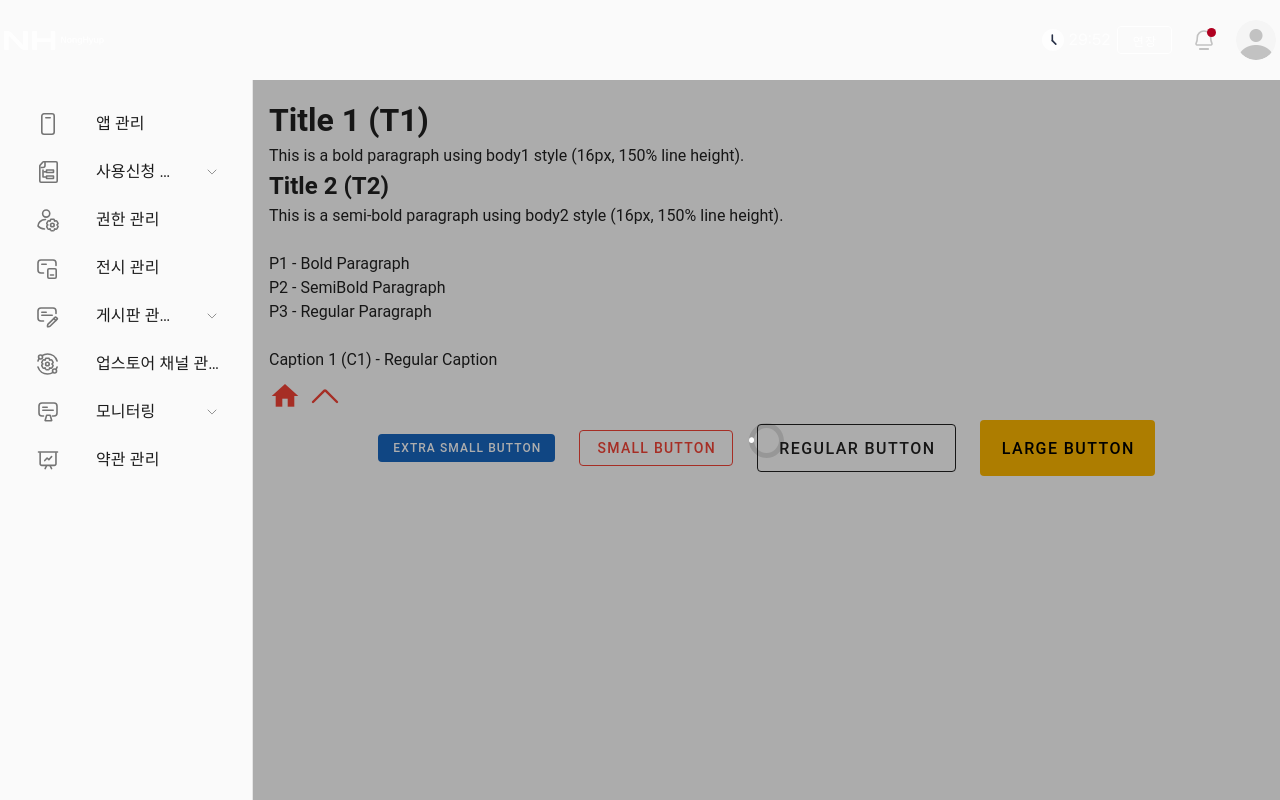
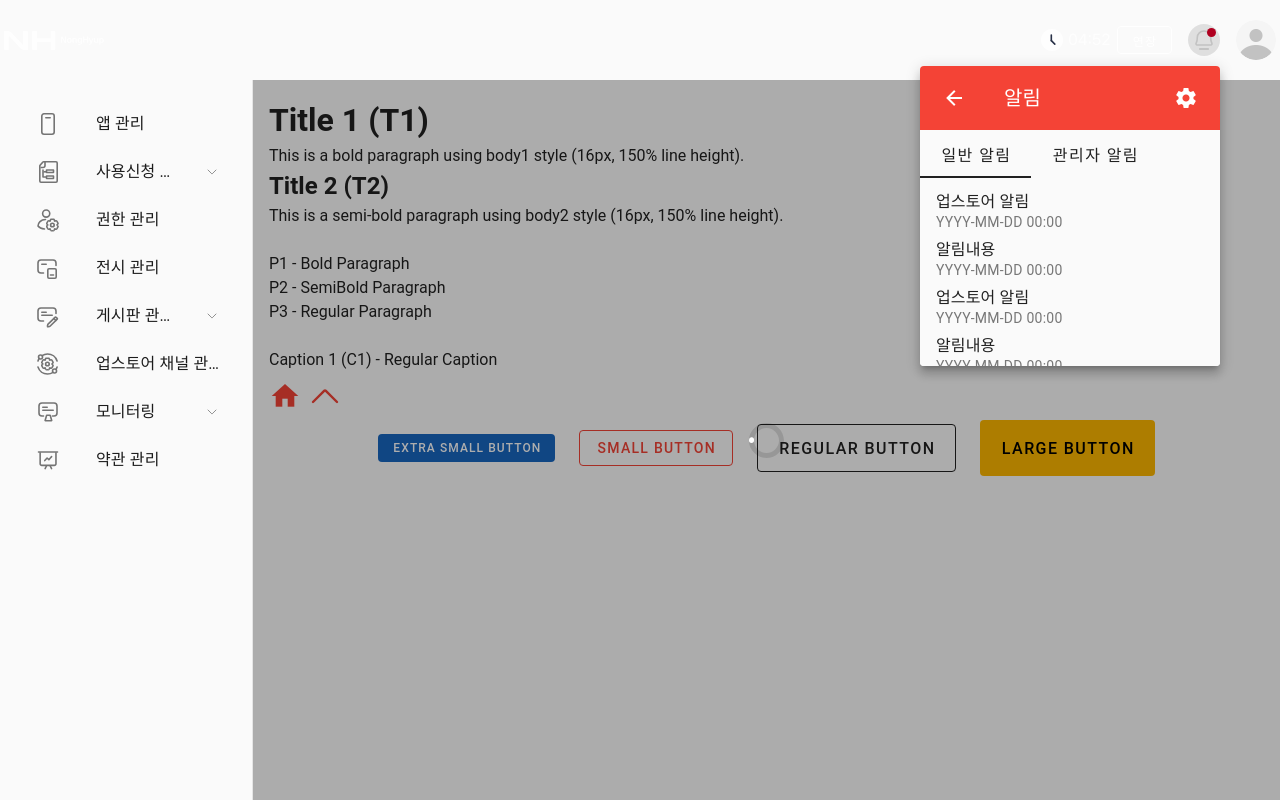
Before and after one commit to s31237737/nh-bo, a Vue app: page / in a window 1280 px wide. Both pictures are taken after a click on the button 1204 px from the left and 40 px from the top of the page. Built offline with nearby package versions, Linux system fonts and the light colour scheme.

Commit message:
header 작업중

```diff
--- a/src/components/Header.vue
+++ b/src/components/Header.vue
@@ -11,6 +11,7 @@
       />
     </template>
     <template #append>
+      <!-- 로그인연장 -->
       <div class="login-session">
         <span class="timer">
           <v-icon
@@ -29,33 +30,15 @@
           연장
         </v-btn>
       </div>
-
-      <v-btn
-        icon
-        size="32"
-      >
-        <!-- 알림이 있을 때만 v-badge가 보이도록 조건부 렌더링 -->
-        <v-badge
-          v-if="hasNotification"
-          dot
-          color="error"
-        >
-          <v-icon
-            icon="custom:alarm"
-            color="#c2c2c2"
-            size="32"
-          />
-        </v-badge>
-        <v-icon
-          v-else
-          icon="custom:alarm"
-          color="white"
-          size="32"
-        />
-      </v-btn>
+      <!-- 알림 -->
+      <Alram />
+      <!-- 프로필 -->
+      <v-menu>
+        <template #activator="{ props }">
           <v-btn
             icon
             size="40"
+            v-bind="props"
           >
             <v-avatar>
               <img
@@ -64,6 +47,18 @@
               >
             </v-avatar>
           </v-btn>
+        </template>
+
+        <v-list>
+          <v-list-item
+            v-for="(item, index) in items"
+            :key="index"
+            :value="index"
+          >
+            <v-list-item-title>{{ item.title }}</v-list-item-title>
+          </v-list-item>
+        </v-list>
+      </v-menu>
     </template>
   </v-app-bar>
 </template>
@@ -74,9 +69,8 @@ import { ref, onMounted, computed } from 'vue';
 // 알림 상태 (알림유무로 true/false로 설정)
 const hasNotification = ref(true);
 
-
 // 남은 시간을 초 단위로 관리
-const remainingTime = ref(30 * 60);
+const remainingTime = ref(5 * 60);
 // 남은 시간을 "분:초" 형식으로 반환하는 계산된 속성
 const timeLeftFormatted = computed(() => {
   const minutes = Math.floor(remainingTime.value / 60);
@@ -94,8 +88,14 @@ onMounted(() => {
 
 // 시간 연장
 const onExtendClick = () => {
-  remainingTime.value += 30 * 60;
+  remainingTime.value += 60 * 60;
 };
+
+// 프로필
+ const items = ref([
+  { title: '업스토어로 이동' },
+  { title: '로그아웃' },
+]);
 </script>
 
 <style scoped lang="sass">
--- /dev/null
+++ b/src/components/alram.vue
@@ -0,0 +1,122 @@
+<template>
+  <v-menu :close-on-content-click="false">
+    <template #activator="{ props }">
+      <v-btn
+        v-bind="props"
+        icon
+        size="32"
+      >
+        <v-badge
+          v-if="hasNotification"
+          dot
+          color="error"
+        >
+          <v-icon
+            icon="custom:alarm"
+            color="#c2c2c2"
+            size="32"
+          />
+        </v-badge>
+        <v-icon
+          v-else
+          icon="custom:alarm"
+          color="#c2c2c2"
+          size="32"
+        />
+      </v-btn>
+    </template>
+
+    <v-card
+      width="300"
+      max-height="300"
+    >
+      <v-toolbar
+        :floating="true"
+        class="position-sticky bg-red top-0"
+      >
+        <v-btn
+          icon
+        >
+          <v-icon>mdi-arrow-left</v-icon>
+        </v-btn>
+        <v-toolbar-title>알림</v-toolbar-title>
+        <v-btn
+          icon
+        >
+          <v-icon>mdi-cog</v-icon> <!-- 설정 아이콘 -->
+        </v-btn>
+      </v-toolbar>
+      <!-- 알림 헤더 -->
+
+      <!-- 탭 메뉴 -->
+      <v-tabs
+        v-model="activeTab"
+      >
+        <v-tab value="general">
+          일반 알림
+        </v-tab>
+        <v-tab value="admin">
+          관리자 알림
+        </v-tab>
+      </v-tabs>
+
+      <!-- 알림 리스트 -->
+      <v-window
+        v-model="activeTab"
+      >
+        <!-- 일반 알림 -->
+        <v-window-item value="general">
+          <v-list v-if="notifications.length">
+            <v-list-item
+              v-for="(item, index) in notifications"
+              :key="index"
+            >
+              <v-list-item-title>{{ item.title }}</v-list-item-title>
+              <v-list-item-subtitle>{{ item.date }}</v-list-item-subtitle>
+            </v-list-item>
+          </v-list>
+          <v-container
+            v-else
+            class="text-center py-6"
+          >
+            <v-icon size="48">
+              mdi-bell-off-outline
+            </v-icon>
+            <p>알림이 없습니다.</p>
+          </v-container>
+        </v-window-item>
+
+        <!-- 관리자 알림 -->
+        <v-window-item value="admin">
+          <v-container class="text-center py-6">
+            <v-icon size="48">
+              mdi-bell-off-outline
+            </v-icon>
+            <p>알림이 없습니다.</p>
+          </v-container>
+        </v-window-item>
+      </v-window>
+    </v-card>
+  </v-menu>
+</template>
+
+<script setup>
+import { ref } from 'vue';
+
+const hasNotification = ref(true); // 알림이 있는지 여부
+const activeTab = ref('general'); // 현재 활성화된 탭
+
+// 더미 알림 데이터
+const notifications = ref([
+  { title: '업스토어 알림', date: 'YYYY-MM-DD 00:00' },
+  { title: '알림내용', date: 'YYYY-MM-DD 00:00' },
+  { title: '업스토어 알림', date: 'YYYY-MM-DD 00:00' },
+  { title: '알림내용', date: 'YYYY-MM-DD 00:00' },
+  { title: '업스토어 알림', date: 'YYYY-MM-DD 00:00' },
+  { title: '알림내용', date: 'YYYY-MM-DD 00:00' },
+  { title: '업스토어 알림', date: 'YYYY-MM-DD 00:00' },
+  { title: '알림내용', date: 'YYYY-MM-DD 00:00' },
+  { title: '업스토어 알림', date: 'YYYY-MM-DD 00:00' },
+  { title: '알림내용', date: 'YYYY-MM-DD 00:00' },
+]);
+</script>
--- a/src/pages/index.vue
+++ b/src/pages/index.vue
@@ -80,7 +80,10 @@
     </v-col>
 
     <v-col cols="auto">
-      <v-btn size="large" color="state_warn">
+      <v-btn
+        size="large"
+        color="state_warn"
+      >
         Large Button
       </v-btn>
     </v-col>
--- a/src/styles/_layout.scss
+++ b/src/styles/_layout.scss
@@ -2,7 +2,7 @@
 .header {
   .v-toolbar {
     &__append {
-      gap: 16px;
+      gap: 1rem;
     }
   }
   .v-badge {
@@ -62,10 +62,10 @@
       }
       &__items {
         .v-list-item:first-child {
-          margin-top: 4px;
+          margin-top: 0.25rem;
         }
         .v-list-item:last-child {
-          margin-bottom: 16px;
+          margin-bottom: 1rem;
         }
       }
       &--open {
--- a/src/styles/main.scss
+++ b/src/styles/main.scss
@@ -9,13 +9,13 @@ html, body {
 }
 
 ::-webkit-scrollbar {
-  width: 4px;
-  height: 4px;
+  width: 0.25rem;
+  height: 0.25rem;
 }
 
 ::-webkit-scrollbar-thumb {
   background-color: rgba(0, 0, 0, 0.1);
-  border-radius: 10px;
+  border-radius: 0.625rem;
 }
 
 ::-webkit-scrollbar-track {
@@ -24,20 +24,20 @@ html, body {
 
 
 // ::-webkit-scrollbar {
-//   width: 6px;
+//   width: 0.375rem;
 // }
 
 // ::-webkit-scrollbar:horizontal {
-//   height: 6px;
+//   height: 0.375rem;
 // }
 
 // ::-webkit-scrollbar-track {
-//   border-radius: 10px;
+//   border-radius: 0.625rem;
 // }
 
 // ::-webkit-scrollbar-thumb {
 //   background-color: rgba(0, 0, 0, 0.2);
-//   border-radius: 10px;
+//   border-radius: 0.625rem;
 //   transition: all 0.2s ease-in-out;
 // }
 
```
Also changed, not shown: src/plugins/vuetify.js, src/styles/_fonts.scss (indentation only). Lines whose indentation alone changed are shown as unchanged.
